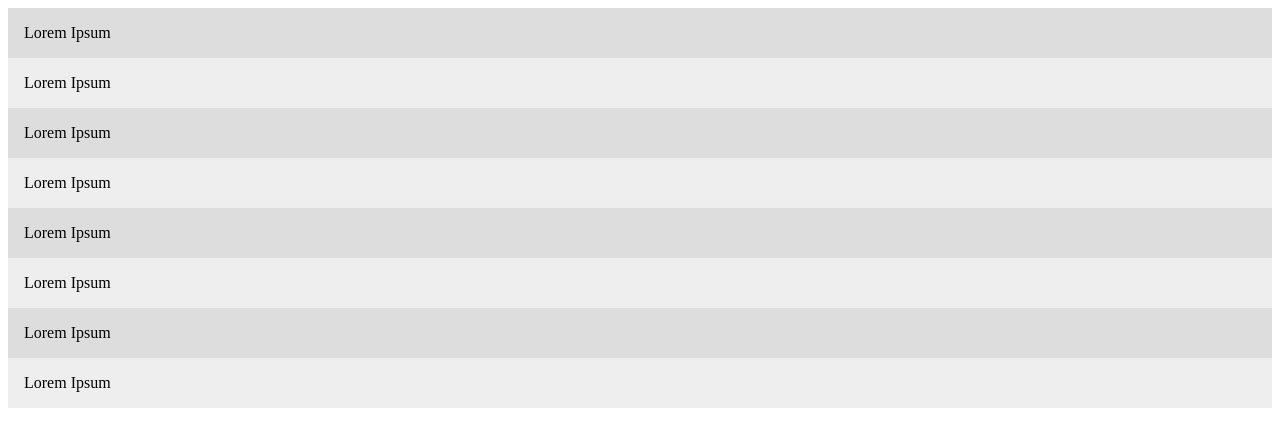
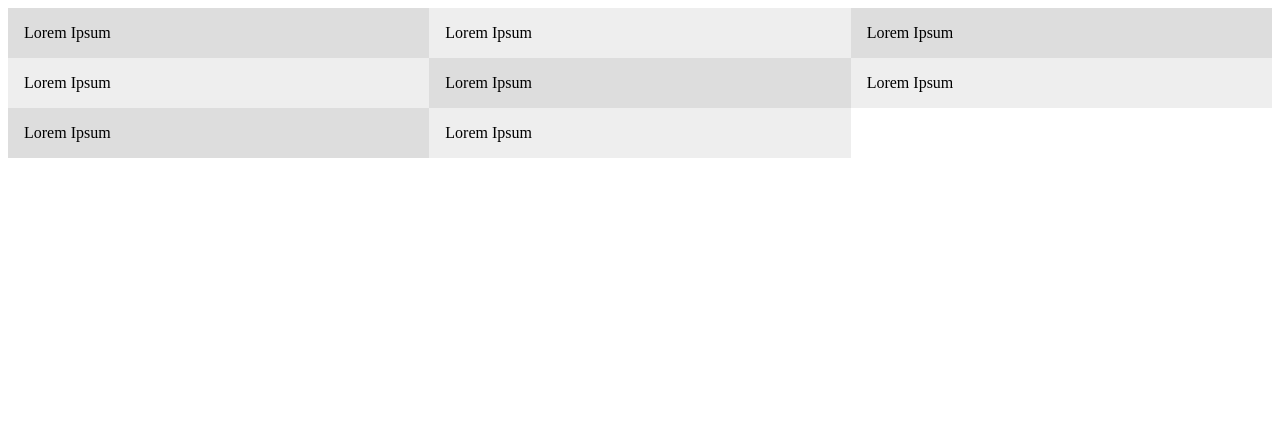
Before and after one commit to KModestas/CSS-Grid-2, a plain HTML site: page index.html in a window 1280 px wide. Drawn offline with Linux system fonts and the light colour scheme.

Commit message:
splitting columns with fr unit

```diff
--- a/index.html
+++ b/index.html
@@ -4,6 +4,11 @@
     <meta charset="UTF-8">
     <title>CSS GRID 2</title>
     <style>
+
+        .grid {
+          display: grid;
+          grid-template-columns: 1fr 1fr 1fr;
+        }
 
         .grid > div {
           background: #eee;
```
